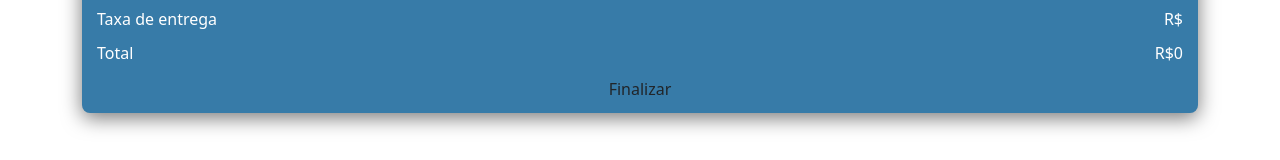
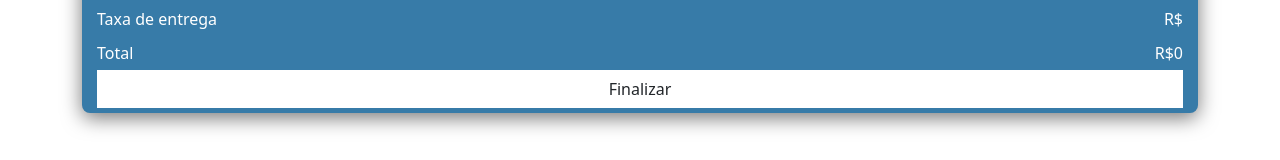
Before and after one commit to Rafaeelf/trabalho-final-dsw, a React (Create React App) app: page /carrinho in a window 1280 px wide. Shown: the part 322-482 px from the top of the page. Built offline with nearby package versions, Linux system fonts and the light colour scheme; no server answers.

Commit message:
carrinho + login

```diff
--- a/src/Componentes/Carrinho.css
+++ b/src/Componentes/Carrinho.css
@@ -130,13 +130,9 @@
 
 .cart-container {
 	color: #fff;
-
 	border: none;
-
 	font-size: 1em;
-
 	padding: 5px 15px;
-
 	background-color: #377ba8;
 }
 
@@ -158,3 +154,8 @@
 	flex: 1;
 	text-align: right;
 }
+
+.btnFinalizar{
+	background-color: #ffffff;
+	color: rgb(0, 0, 0);
+}
```
Also changed, not shown: src/Componentes/Login.css (line endings or trailing spaces).
